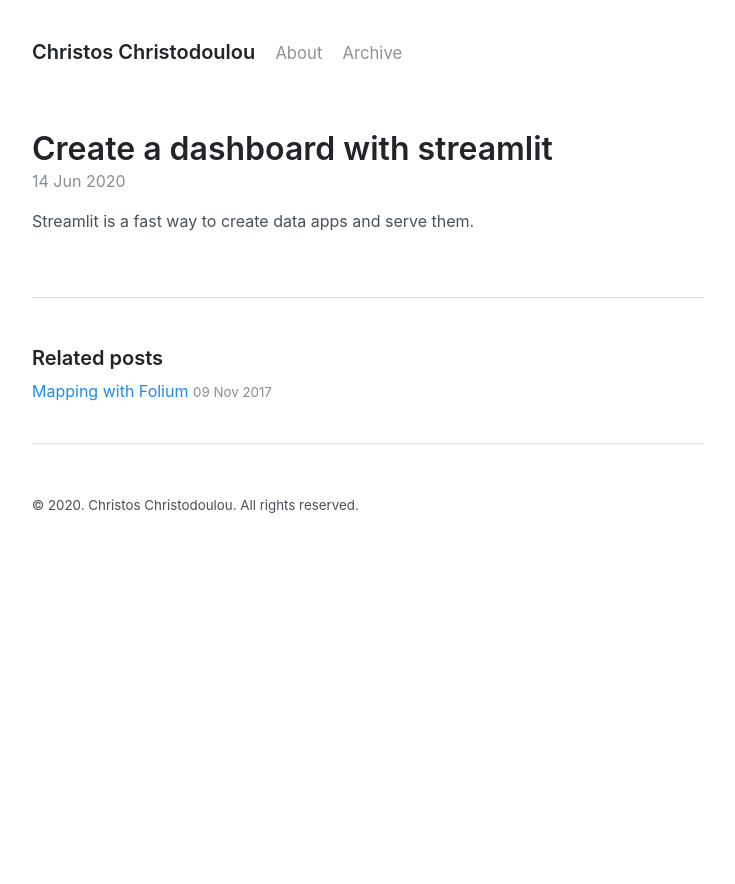
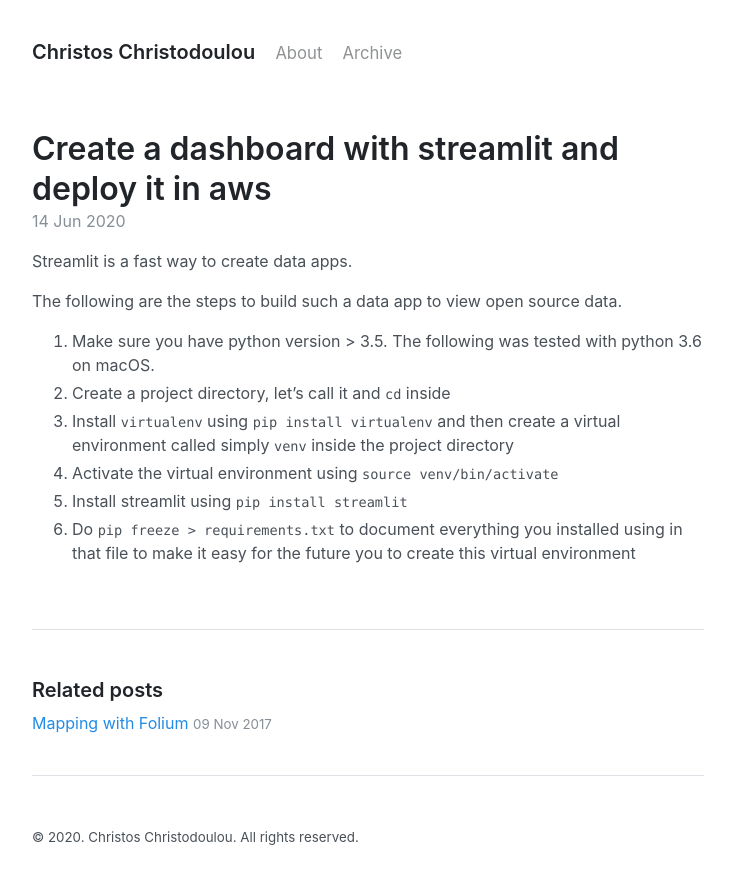
Before and after one commit to chr7stos/chr7stos.github.io, a Jekyll site: the page built from _posts/2020-06-14-streamlit-example.md, in a window 1280 px wide. Shown: the top 884 px of the page, without its empty margins (272-1007 px from the left). Built offline with Jekyll 4.4.1, drawn with Linux system fonts in a browser that asks for light colours.

Commit message:
Added first steps for streamlit

```diff
--- a/_posts/2020-06-14-streamlit-example.md
+++ b/_posts/2020-06-14-streamlit-example.md
@@ -1,6 +1,15 @@
 ---
 layout: post
-title: Create a dashboard with streamlit
+title: Create a dashboard with streamlit and deploy it in aws
 ---
 
-Streamlit is a fast way to create data apps and serve them.
+Streamlit is a fast way to create data apps.
+
+The following are the steps to build such a data app to view open source data.
+
+1. Make sure you have python version > 3.5. The following was tested with python 3.6 on macOS.
+2. Create a project directory, let's call it and `cd` inside
+3. Install `virtualenv` using `pip install virtualenv` and then create a virtual environment called simply `venv` inside the project directory
+4. Activate the virtual environment using `source venv/bin/activate`
+5. Install streamlit using `pip install streamlit`
+6. Do `pip freeze > requirements.txt` to document everything you installed using in that file to make it easy for the future you to create this virtual environment
```
